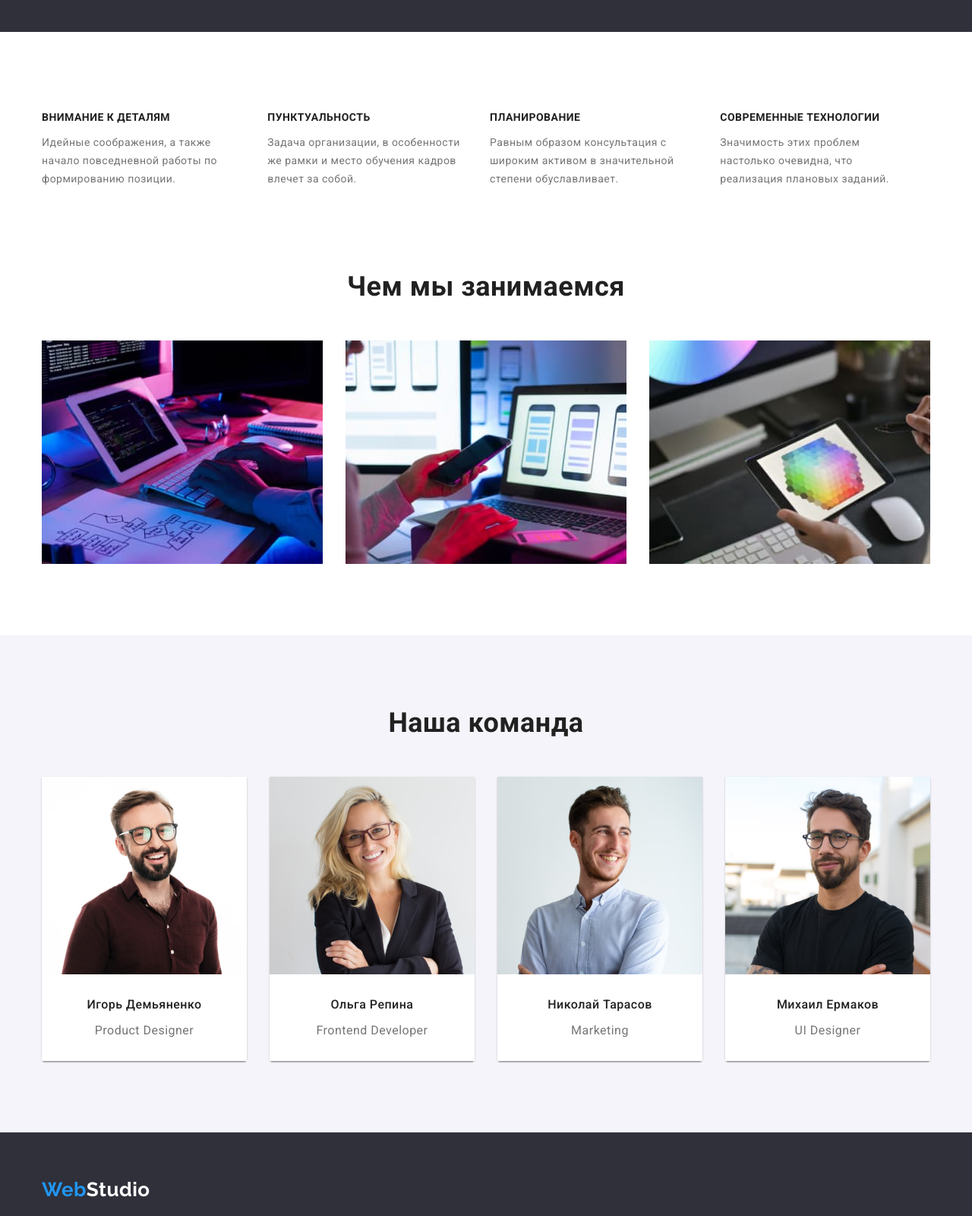
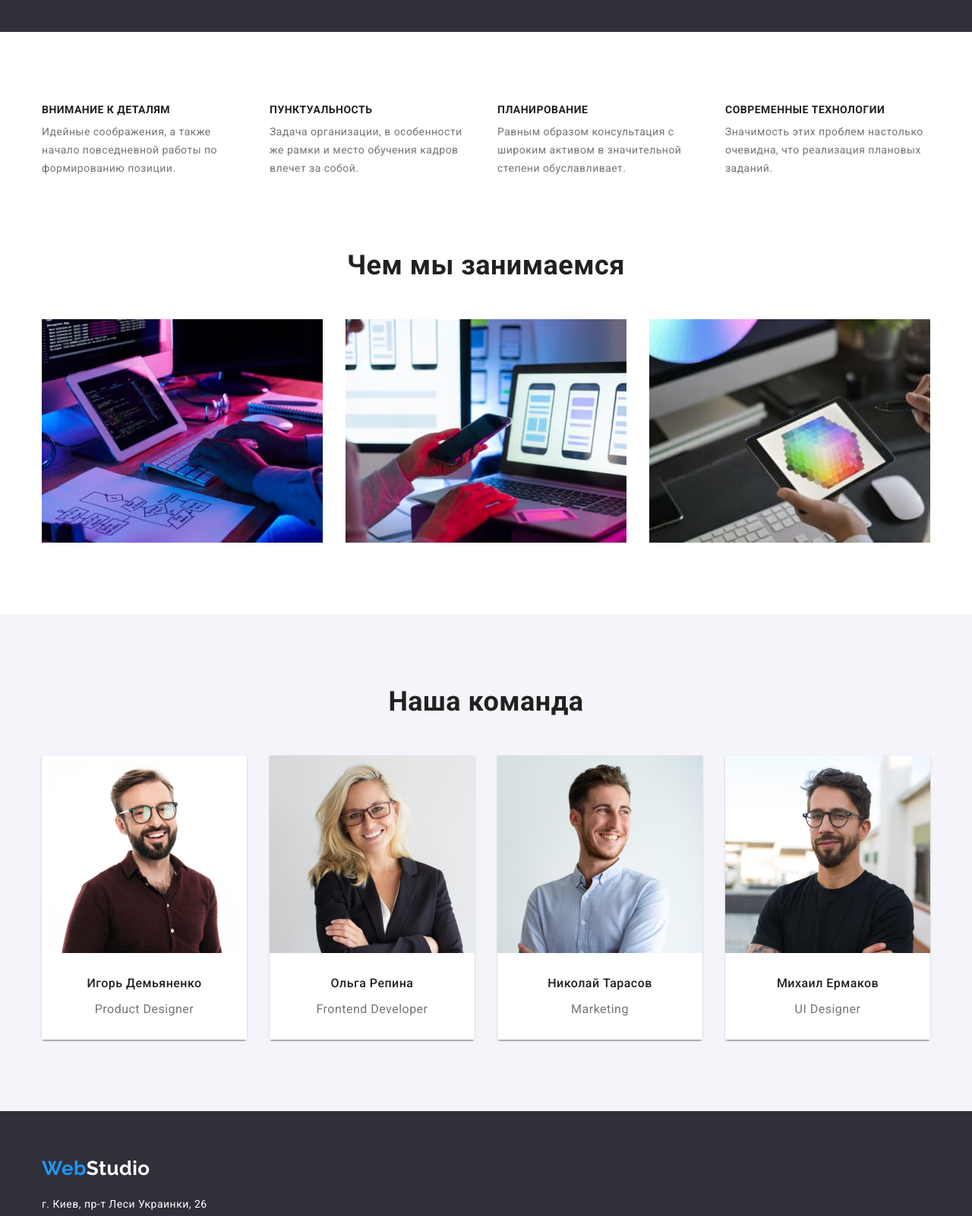
Before and after one commit to MarynaIlchenko/goit-markup-hw-03, a plain HTML site: page index.html in a window 1280 px wide. Shown: the part 640-2240 px from the top of the page at 76% size. Drawn offline with nearby package versions, Linux system fonts and the light colour scheme.

Commit message:
Update About, Portfolio, header, footer

```diff
--- a/css/styles.css
+++ b/css/styles.css
@@ -218,12 +218,12 @@ img {
 
 .about-list{
     display: flex;
-
-    min-width: 270px;
+    margin-left: -30px;
 }
 
-.about-list > .about-item {
-    margin: 10px 30px 0 0;
+.about-item{
+    flex-basis: calc( 100% / 4 - 30px);
+    margin-left: 30px;
 }
 
 .about-item-title{
@@ -231,6 +231,7 @@ img {
     font-size: 14px;
     line-height: calc(16 / 14);
     text-transform: uppercase;
+    margin-bottom: 10px;
     color: var(--secondary-title-color)
 }
 
@@ -238,8 +239,11 @@ img {
     font-weight: normal;
     font-size: 14px;
     line-height: 1.71;
+    margin-bottom: 0px;
     color: var(--primery-text-color)
 }
+
+/*---------- SERVICES------- */
 
 .services-title{
     font-weight: 700;
@@ -248,8 +252,6 @@ img {
     margin-bottom: 50px;
     color: var(--secondary-title-color)
 }
-
-/*---------- SERVICES------- */
 
 .services{
     padding-top: 0px;
@@ -342,13 +344,17 @@ img {
 .main-logo{
     display: block;
     text-decoration: none;
+    font-family: "Raleway", sans-serif;
+    font-weight: 700;
+    font-size: 26px;
+    line-height: calc( 31 / 26 );
+    color: var(--accent-color);
     margin-bottom: 20px;
 }
 
 .footer-logo{
     color: var(--primery-title-color);
 }
-
 
 .contacts-address{
     font-style: inherit;
@@ -357,6 +363,7 @@ img {
 .contacts-link{
     font-size: 14px;
     line-height: 1.71;
+    margin-top: 0px;
     color: var(--primery-title-color);
 }
 
@@ -385,11 +392,13 @@ img {
 }
 
 .portfolio-list{
+    display: inline-flex;
+    justify-content: center;
     margin-bottom: 50px;
 }
 
-.portfolio-item{
-    display: inline-block;
+.portfolio-list > .portfolio-item:not(:last-child) {
+    margin-right: 8px;
 }
 
 .portfolio-btn{
--- a/index.html
+++ b/index.html
@@ -17,7 +17,7 @@
 <body>
     <header class="header">
         <div class="container header-container">
-            <a class="logo header-logo" href ="/" lang="en">Web<span class="white-logo">Studio</span></a>
+            <a class="logo header-logo" href="/" lang="en">Web<span class="white-logo">Studio</span></a>
             <nav class="header-navigation">
                 <ul class="header-list list">
                     <li class="header-item">
@@ -127,7 +127,7 @@
     </main>
     <footer class="footer">
         <div class="container footer-container">
-        <a class="logo main-logo" href="/" lang="en">Web<span class="footer-logo">Studio</span></a>
+        <a class="main-logo" href="/" lang="en">Web<span class="footer-logo">Studio</span></a>
         <address class="contacts-address">
             <ul class="contact-list list">
                 <li class="contacts-item">
```
Lines whose indentation alone changed are shown as unchanged.
